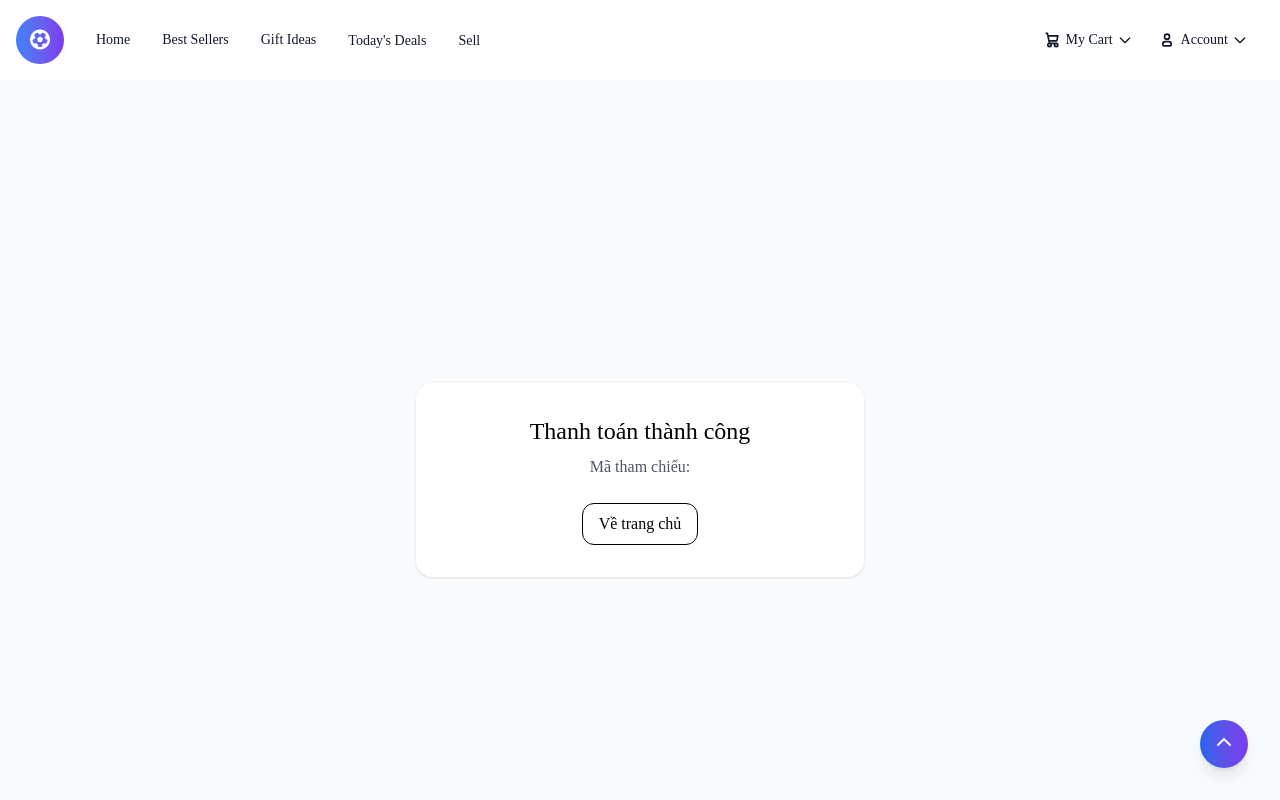
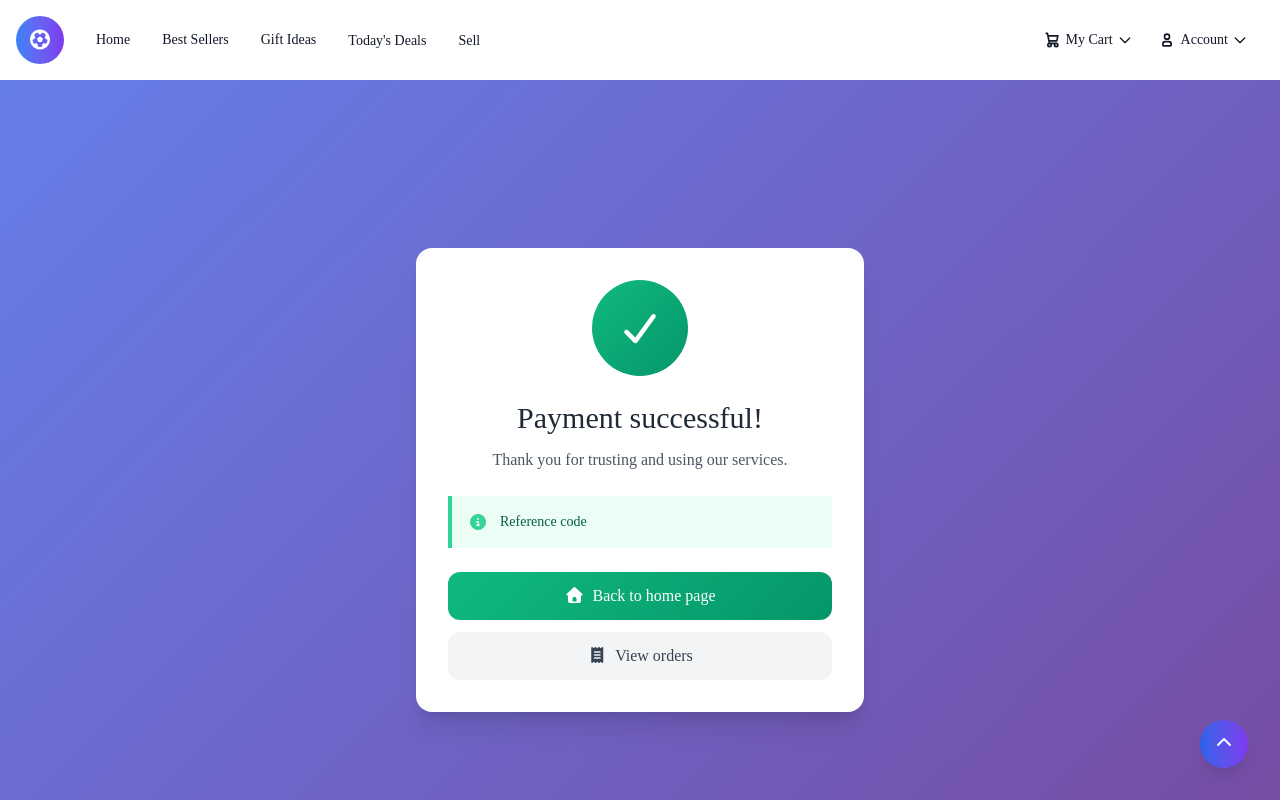
Before and after one commit to HaoVo2007/vue-ecommerce, a Vue app: page /payment/success in a window 1280 px wide. Shown: the top 800 px of the page. Built offline with nearby package versions, Linux system fonts and the light colour scheme; a web font is replaced by a local one.

Commit message:
push code

```diff
--- a/src/views/PaymentResult.vue
+++ b/src/views/PaymentResult.vue
@@ -1,22 +1,138 @@
-<!-- src/pages/PaymentResult.vue -->
+<!-- src/views/PaymentResult.vue -->
 <script setup>
-import { useRoute } from 'vue-router'
+import { useRoute, useRouter } from 'vue-router'
+import { computed } from 'vue'
 
 const route = useRoute()
-const status = route.meta.status // 'success' | 'failed' | 'cancelled'
-const txnRef = route.query.txn_ref
+const router = useRouter()
+
+const status = computed(() => route.meta.status || 'cancelled')
+// VNPAY thường trả về vnp_TxnRef
+const txnRef = computed(() => route.query.vnp_TxnRef || route.query.txn_ref || '')
+
+const goHome = () => router.push({ name: 'home' })
+const retryPayment = () => router.push({ name: 'checkout' })
+const viewOrder = () => router.push({ name: 'cart' })
 </script>
 
 <template>
-    <div class="min-h-screen flex items-center justify-center bg-gray-50">
-        <div class="w-full max-w-md rounded-2xl shadow p-8 bg-white text-center">
-            <h1 class="text-2xl font-bold mb-2">
-                {{ status === 'success' ? 'Thanh toán thành công' : status === 'cancelled' ? 'Đã hủy thanh toán' :
-                'Thanh toán thất bại' }}
-            </h1>
-            <p class="text-gray-600 mb-6">Mã tham chiếu: <span class="font-mono">{{ txnRef }}</span></p>
-            <router-link to="/" class="inline-block px-4 py-2 rounded-xl border hover:bg-gray-100">Về trang
-                chủ</router-link>
+
+    <body class="min-h-screen flex items-center justify-center gradient-bg">
+        <div class="w-full max-w-md mx-4">
+            <!-- Success Status -->
+            <div id="successResult" v-if="status === 'success'" class="rounded-2xl shadow-xl p-8 bg-white text-center">
+                <div class="w-24 h-24 success-gradient rounded-full flex items-center justify-center mx-auto mb-6">
+                    <i class="fas fa-check text-white text-4xl"></i>
+                </div>
+                <h1 class="text-3xl font-bold mb-3 text-gray-800">
+                    Payment successful!
+                </h1>
+                <p class="text-gray-600 mb-6">Thank you for trusting and using our services.</p>
+
+                <div class="bg-green-50 border-l-4 border-green-400 p-4 mb-6 text-left">
+                    <div class="flex items-center">
+                        <i class="fas fa-info-circle text-green-400 mr-3"></i>
+                        <div>
+                            <p class="text-sm font-medium text-green-800">Reference code</p>
+                            <p class="font-mono text-lg font-bold text-green-900" id="successTxnRef">{{ txnRef }}</p>
+                        </div>
+                    </div>
+                </div>
+
+                <div class="space-y-3">
+                    <button @click="goHome()"
+                        class="w-full success-gradient text-white py-3 px-6 rounded-xl font-semibold">
+                        <i class="fas fa-home mr-2"></i>Back to home page
+                    </button>
+                    <button @click="viewOrder()"
+                        class="w-full bg-gray-100 text-gray-700 py-3 px-6 rounded-xl font-semibold">
+                        <i class="fas fa-receipt mr-2"></i>View orders
+                    </button>
+                </div>
+            </div>
+
+            <!-- Error Status -->
+            <div id="errorResult" v-if="status === 'failed'" class="rounded-2xl shadow-xl p-8 bg-white text-center">
+                <div class="w-24 h-24 error-gradient rounded-full flex items-center justify-center mx-auto mb-6">
+                    <i class="fas fa-times text-white text-4xl"></i>
+                </div>
+                <h1 class="text-3xl font-bold mb-3 text-gray-800">
+                    Payment failed!
+                </h1>
+                <p class="text-gray-600 mb-6">An error occurred during payment. Please try again.</p>
+
+                <div class="bg-red-50 border-l-4 border-red-400 p-4 mb-6 text-left">
+                    <div class="flex items-center">
+                        <i class="fas fa-exclamation-triangle text-red-400 mr-3"></i>
+                        <div>
+                            <p class="text-sm font-medium text-red-800">Reference code</p>
+                            <p class="font-mono text-lg font-bold text-red-900" id="errorTxnRef">{{ txnRef }}</p>
+                        </div>
+                    </div>
+                </div>
+
+                <div class="space-y-3">
+                    <button @click="retryPayment()"
+                        class="w-full error-gradient text-white py-3 px-6 rounded-xl font-semibold">
+                        <i class="fas fa-redo mr-2"></i>Retry payment
+                    </button>
+                    <button @click="goHome()"
+                        class="w-full bg-gray-100 text-gray-700 py-3 px-6 rounded-xl font-semibold">
+                        <i class="fas fa-home mr-2"></i>Back to home page
+                    </button>
+                </div>
+            </div>
+
+            <!-- Cancelled Status -->
+            <div id="cancelledResult" v-if="status === 'cancelled'"
+                class="rounded-2xl shadow-xl p-8 bg-white text-center">
+                <div class="w-24 h-24 cancelled-gradient rounded-full flex items-center justify-center mx-auto mb-6">
+                    <i class="fas fa-ban text-white text-4xl"></i>
+                </div>
+                <h1 class="text-3xl font-bold mb-3 text-gray-800">
+                    Payment canceled
+                </h1>
+                <p class="text-gray-600 mb-6">You have canceled your payment. You can try again at any time.</p>
+
+                <div class="bg-yellow-50 border-l-4 border-yellow-400 p-4 mb-6 text-left">
+                    <div class="flex items-center">
+                        <i class="fas fa-clock text-yellow-400 mr-3"></i>
+                        <div>
+                            <p class="text-sm font-medium text-yellow-800">Reference code</p>
+                            <p class="font-mono text-lg font-bold text-yellow-900" id="cancelledTxnRef">{{ txnRef }}</p>
+                        </div>
+                    </div>
+                </div>
+
+                <div class="space-y-3">
+                    <button @click="retryPayment()"
+                        class="w-full cancelled-gradient text-white py-3 px-6 rounded-xl font-semibold">
+                        <i class="fas fa-credit-card mr-2"></i>Payment again
+                    </button>
+                    <button @click="goHome()"
+                        class="w-full bg-gray-100 text-gray-700 py-3 px-6 rounded-xl font-semibold">
+                        <i class="fas fa-home mr-2"></i>Back to home page
+                    </button>
+                </div>
+            </div>
         </div>
-    </div>
+    </body>
 </template>
+
+<style scoped>
+    .gradient-bg {
+        background: linear-gradient(135deg, #667eea 0%, #764ba2 100%);
+    }
+
+    .success-gradient {
+        background: linear-gradient(135deg, #10b981 0%, #059669 100%);
+    }
+
+    .error-gradient {
+        background: linear-gradient(135deg, #ef4444 0%, #dc2626 100%);
+    }
+
+    .cancelled-gradient {
+        background: linear-gradient(135deg, #f59e0b 0%, #d97706 100%);
+    }
+</style>
```
